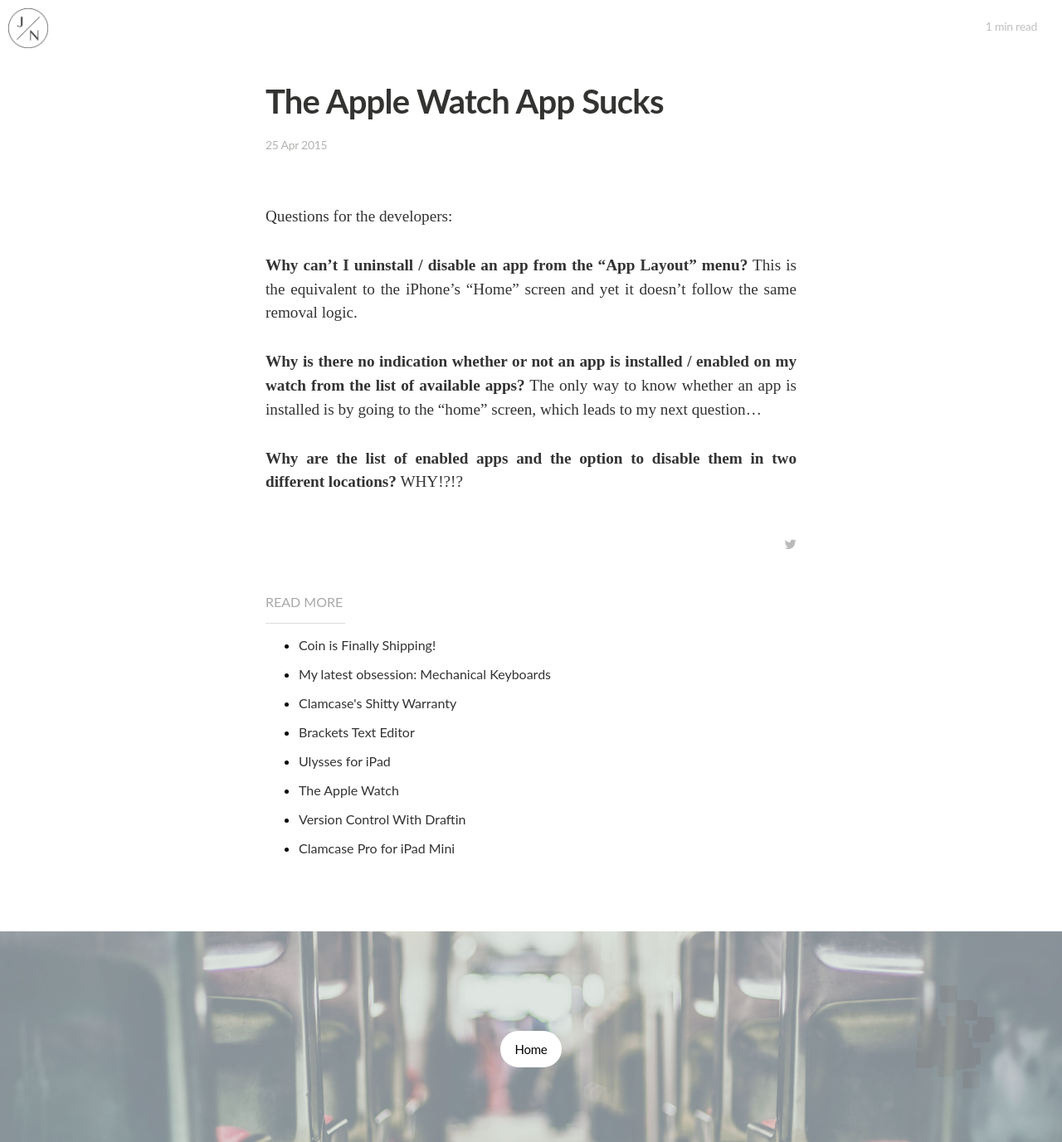
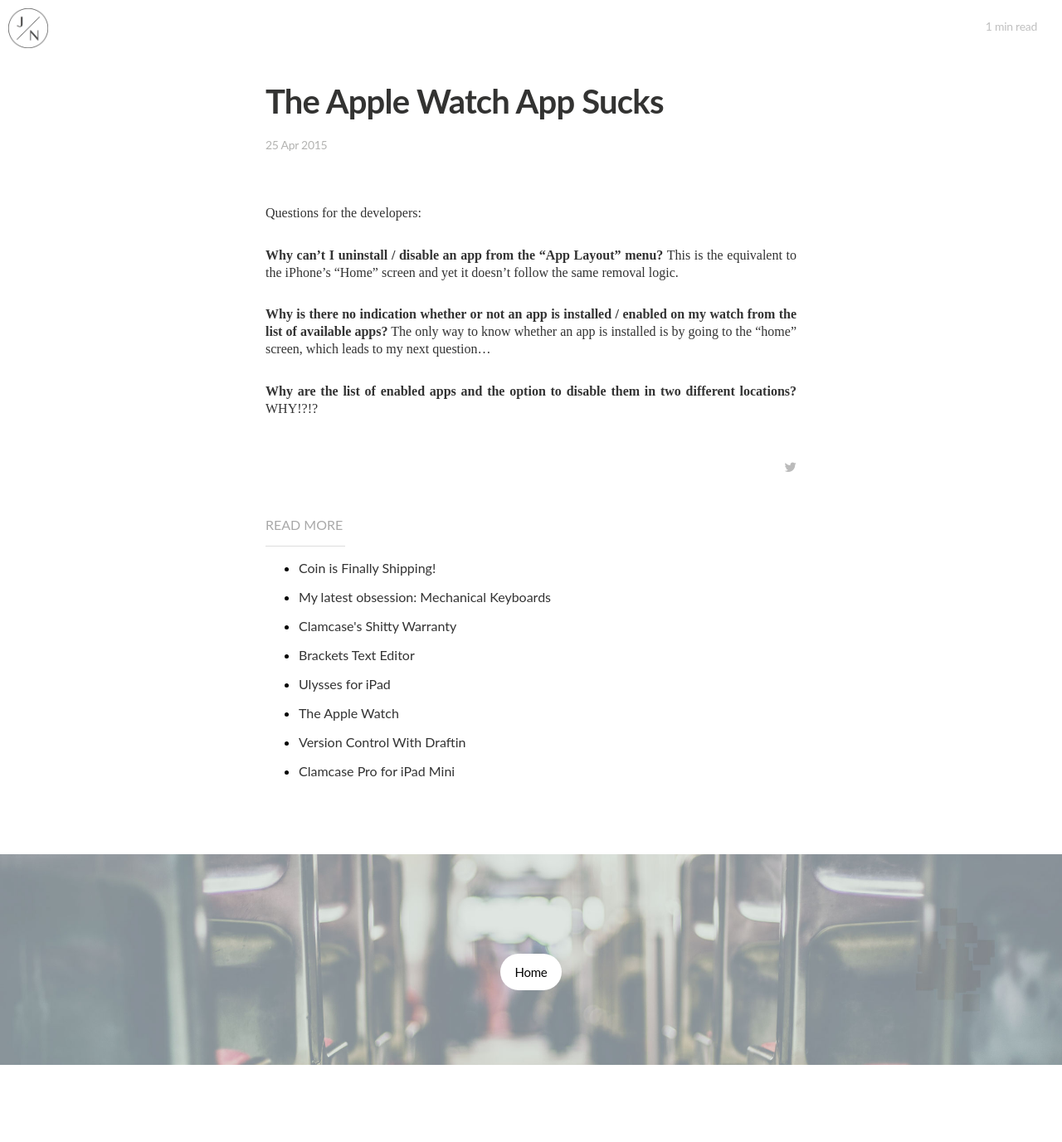
Before and after one commit to uxjulia/jekyll-blog, a Jekyll site: the page built from _posts/2015-04-25-apple-watch-app.md, in a window 1280 px wide. Shown: the whole page at 83% size. Built offline with Jekyll 4.4.1, drawn with Linux system fonts in a browser that asks for light colours; nearby versions of some CDN libraries; some web fonts are replaced; Markdown is read by kramdown in place of the engine named in the settings; after the commit the page ends 1284 px from its top, so only the background shows below that.

Commit message:
adjust font size

```diff
--- a/css/main.sass
+++ b/css/main.sass
@@ -488,8 +488,8 @@
     p
       font-weight: 400
       font-style: normal
-      font-size: 1.2em
-      line-height: 1.5
+      font-size: 1em
+      line-height: 1.3
       margin: 0
       padding-bottom: 30px
       color: #333
@@ -686,15 +686,10 @@
       @include respond-to(800)
         width: 100%
       .img
-        //float: right
-        //padding-top: 40px
         width: 175px
         height: 175px
         z-index: 0
-        //position: absolute
         zoom: 1
-      //span
-        //float: right
       .comments
         padding-top: 15px
       .index-headline
```
